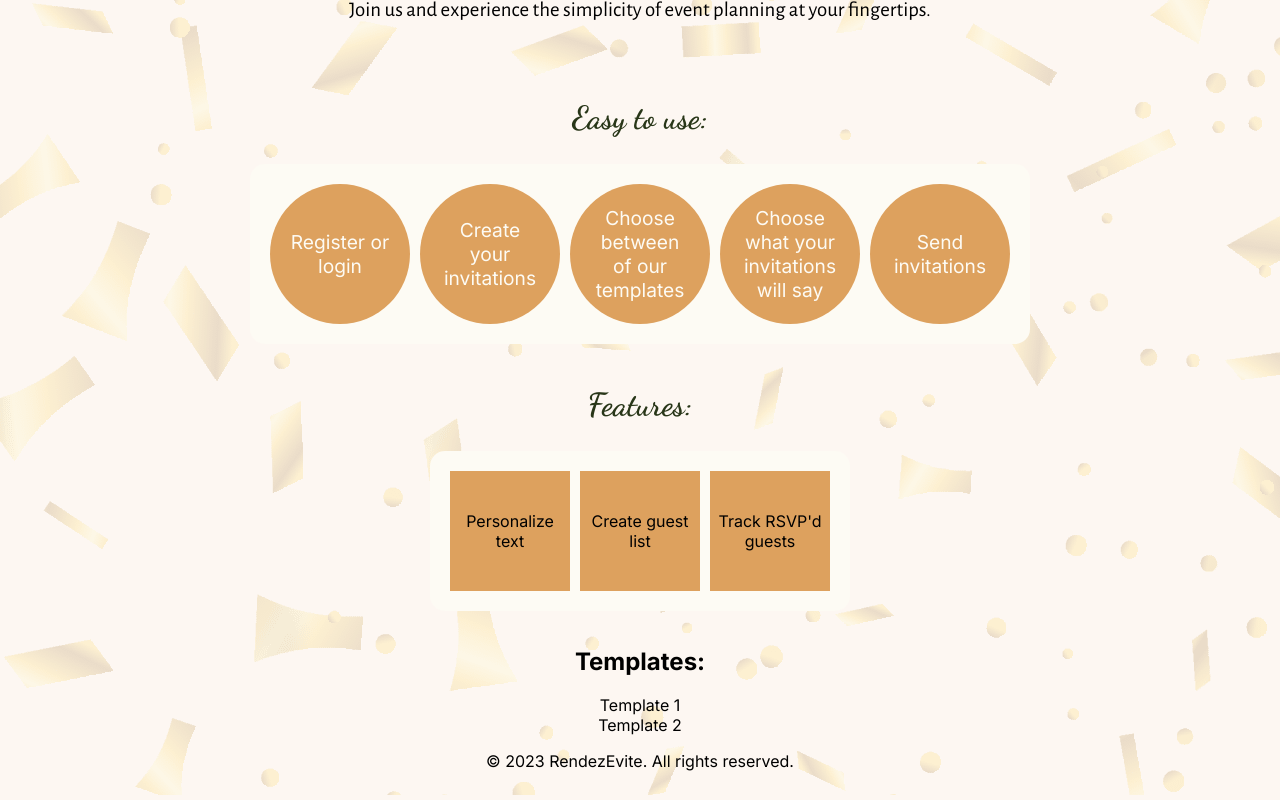
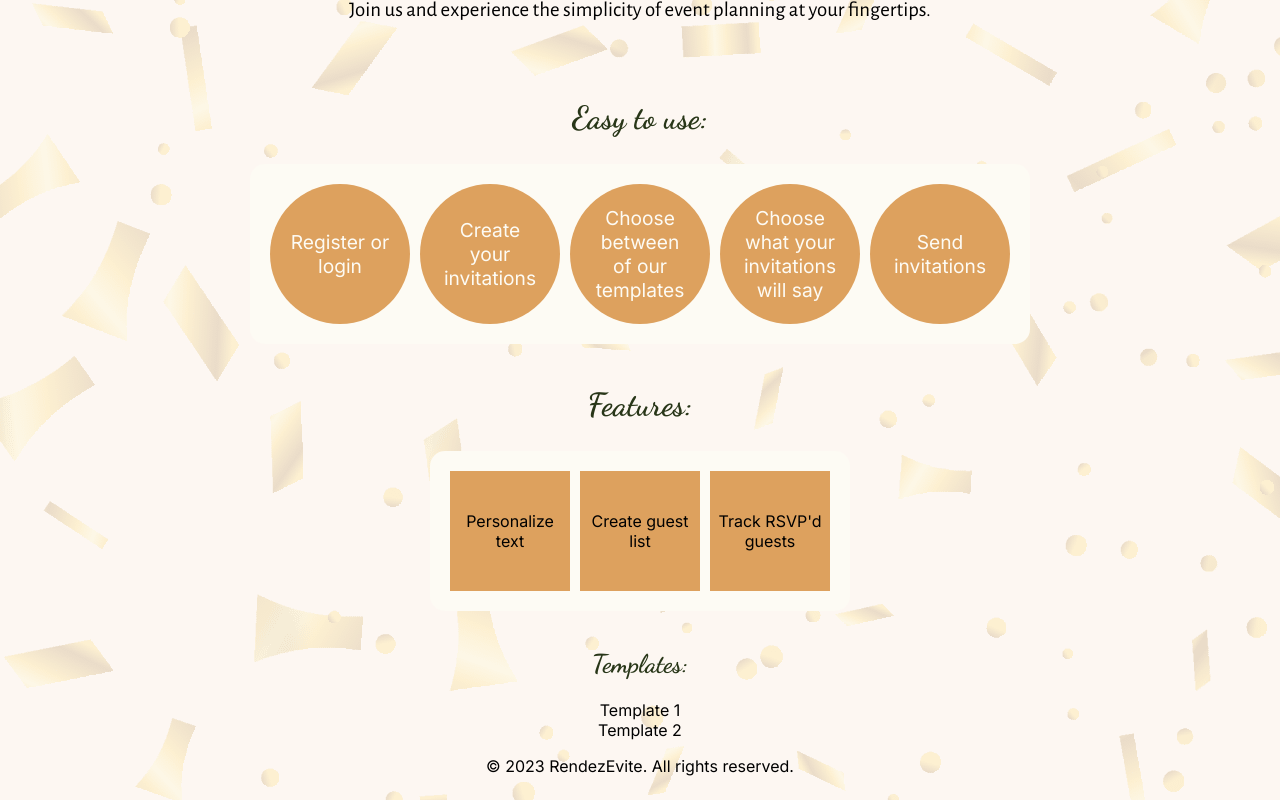
Before and after one commit to nanidam/degree-project-rendezevite, a Next.js app: page / in a window 1280 px wide. Shown: the part 292-1092 px from the top of the page. Built offline with nearby package versions, Linux system fonts and the light colour scheme.

Commit message:
:art: added global h2

```diff
--- a/app/globals.scss
+++ b/app/globals.scss
@@ -4,3 +4,9 @@
   background-color: $off-white;
   background-image: url("../public/gold-confetti.png");
 }
+
+h2 {
+  color: $dark-green;
+  font-family: "Dancing script";
+  font-size: 1.6rem;
+}
```
